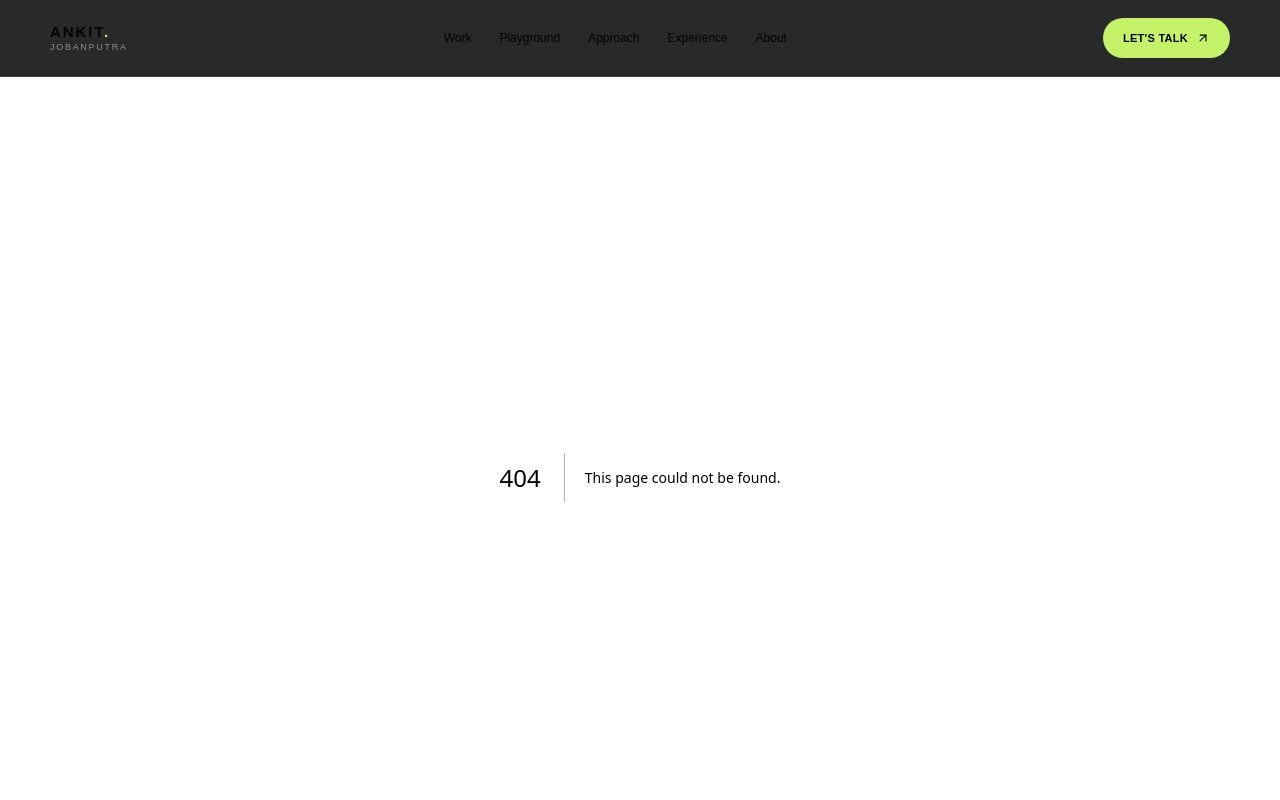
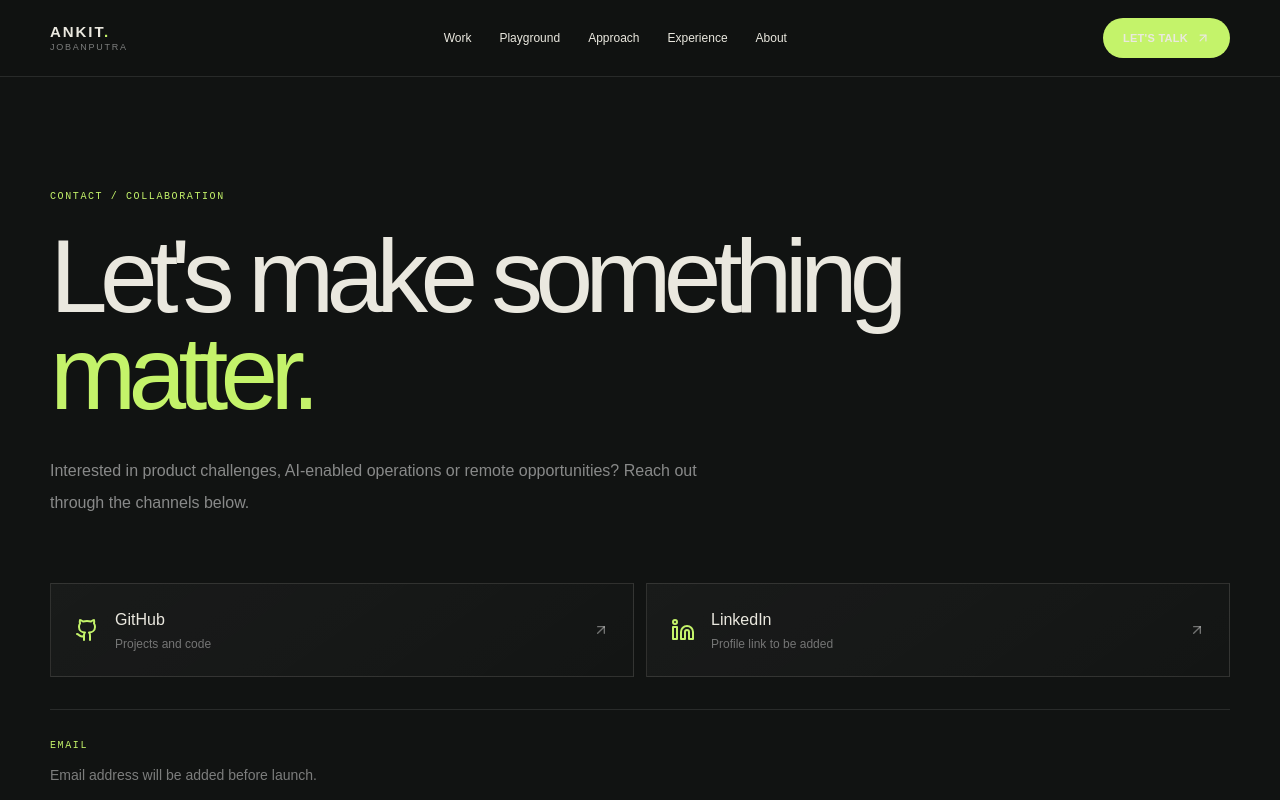
Before and after one commit to ajobs92/ankit-jobanputra-portfolio, a Next.js app: page /contact in a window 1280 px wide. Before the commit this address had no page. Shown: the top 800 px of the page. Built offline with nearby package versions, Linux system fonts and the light colour scheme.

Commit message:
feat: add contact page and profile links

```diff
--- /dev/null
+++ b/src/app/contact/page.tsx
@@ -0,0 +1,7 @@
+import type { Metadata } from "next";
+import { ArrowUpRight, Github, Linkedin, Mail } from "lucide-react";
+import { site } from "@/data/site";
+export const metadata: Metadata = { title: "Contact" };
+export default function ContactPage() {
+ return <div className="container-shell py-20 md:py-28"><p className="eyebrow">CONTACT / COLLABORATION</p><h1 className="display-title mt-6 max-w-5xl">Let's make something <span className="text-[#c4f36a]">matter.</span></h1><p className="mt-8 max-w-2xl text-base leading-8 text-white/50">Interested in product challenges, AI-enabled operations or remote opportunities? Reach out through the channels below.</p><div className="mt-16 grid gap-3 sm:grid-cols-2">{[{label:"GitHub",href:site.github,icon:Github,detail:"Projects and code"},{label:"LinkedIn",href:site.linkedin,icon:Linkedin,detail:"Professional profile"}].map(x=><a key={x.label} href={x.href || "#"} target={x.href ? "_blank" : undefined} rel="noreferrer" className="panel flex items-center gap-4 p-6 transition hover:border-[#c4f36a]/50"><x.icon className="text-[#c4f36a]"/><div className="flex-1"><p>{x.label}</p><p className="mt-1 text-xs text-white/40">{x.href ? x.detail : "Profile link to be added"}</p></div><ArrowUpRight size={16} className="text-white/40"/></a>)}</div><div className="mt-8 border-t border-white/10 pt-7"><p className="eyebrow">EMAIL</p>{site.email ? <a className="mt-3 inline-flex items-center gap-2 text-xl hover:text-[#c4f36a]" href={`mailto:${site.email}`}>{site.email}<Mail size={16}/></a> : <p className="mt-3 text-sm text-white/45">Email address will be added before launch.</p>}</div></div>;
+}
```
